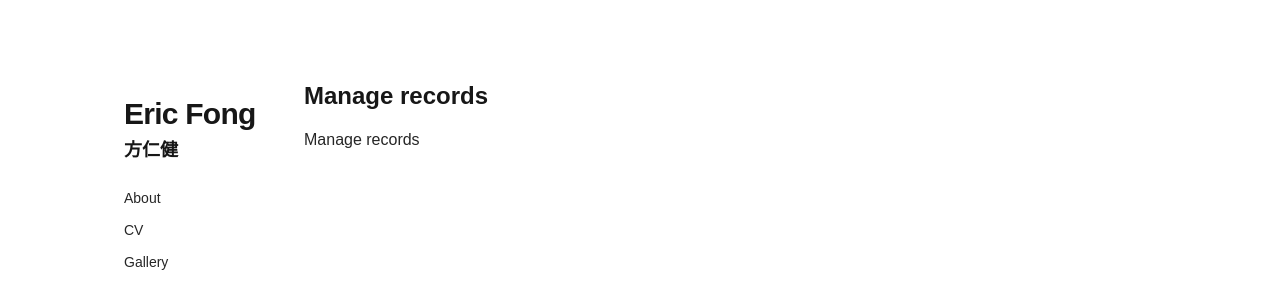
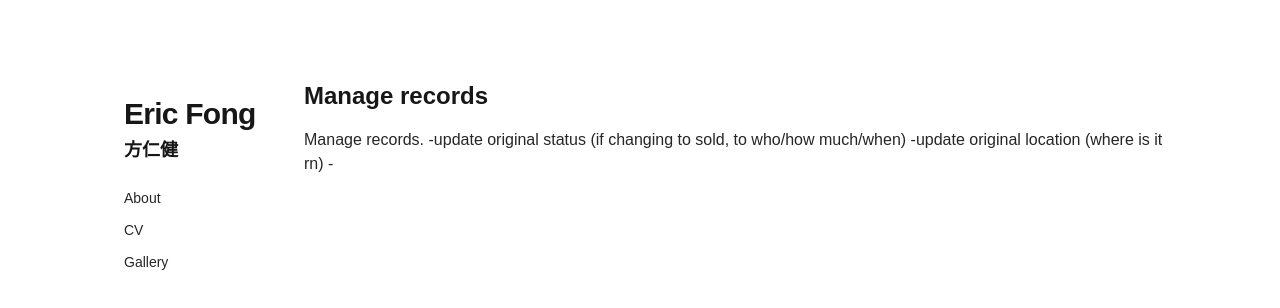
Before and after one commit to cipdv/eric-fong, a Next.js app: page /app/dashboard/records in a window 1280 px wide. Shown: the top 308 px of the page. Built offline with nearby package versions, Linux system fonts and the light colour scheme; no server answers.

Commit message:
deploying

```diff
--- a/app/app/dashboard/records/page.tsx
+++ b/app/app/dashboard/records/page.tsx
@@ -1,8 +1,13 @@
 export default function RecordsDashboardPage() {
   return (
     <div className="pb-12 space-y-4 mt-8">
-      <h1 className="text-2xl font-semibold text-neutral-900">Manage records</h1>
-      <p className="text-base text-neutral-800">Manage records</p>
+      <h1 className="text-2xl font-semibold text-neutral-900">
+        Manage records
+      </h1>
+      <p className="text-base text-neutral-800">
+        Manage records. -update original status (if changing to sold, to who/how
+        much/when) -update original location (where is it rn) -
+      </p>
     </div>
   );
 }
```
